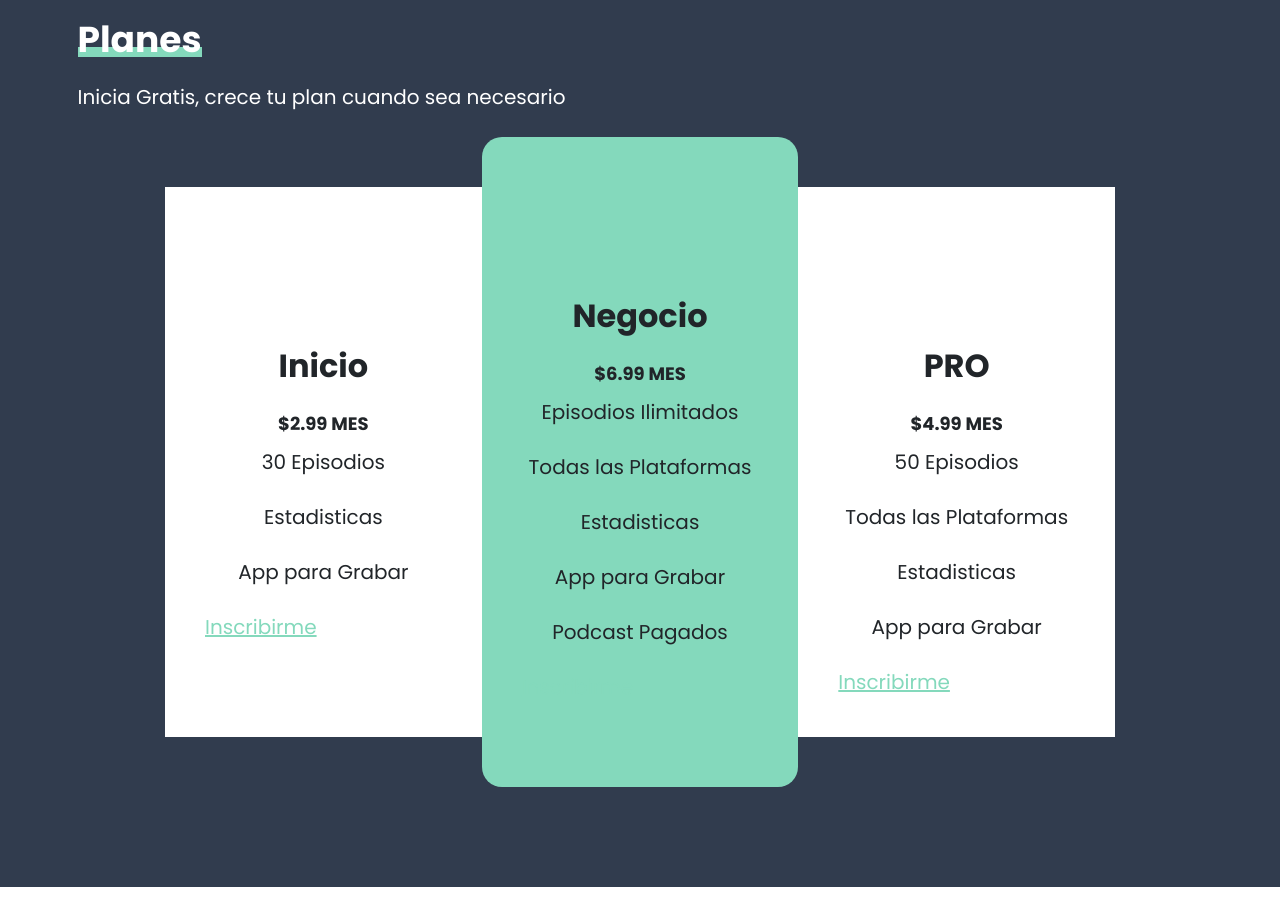
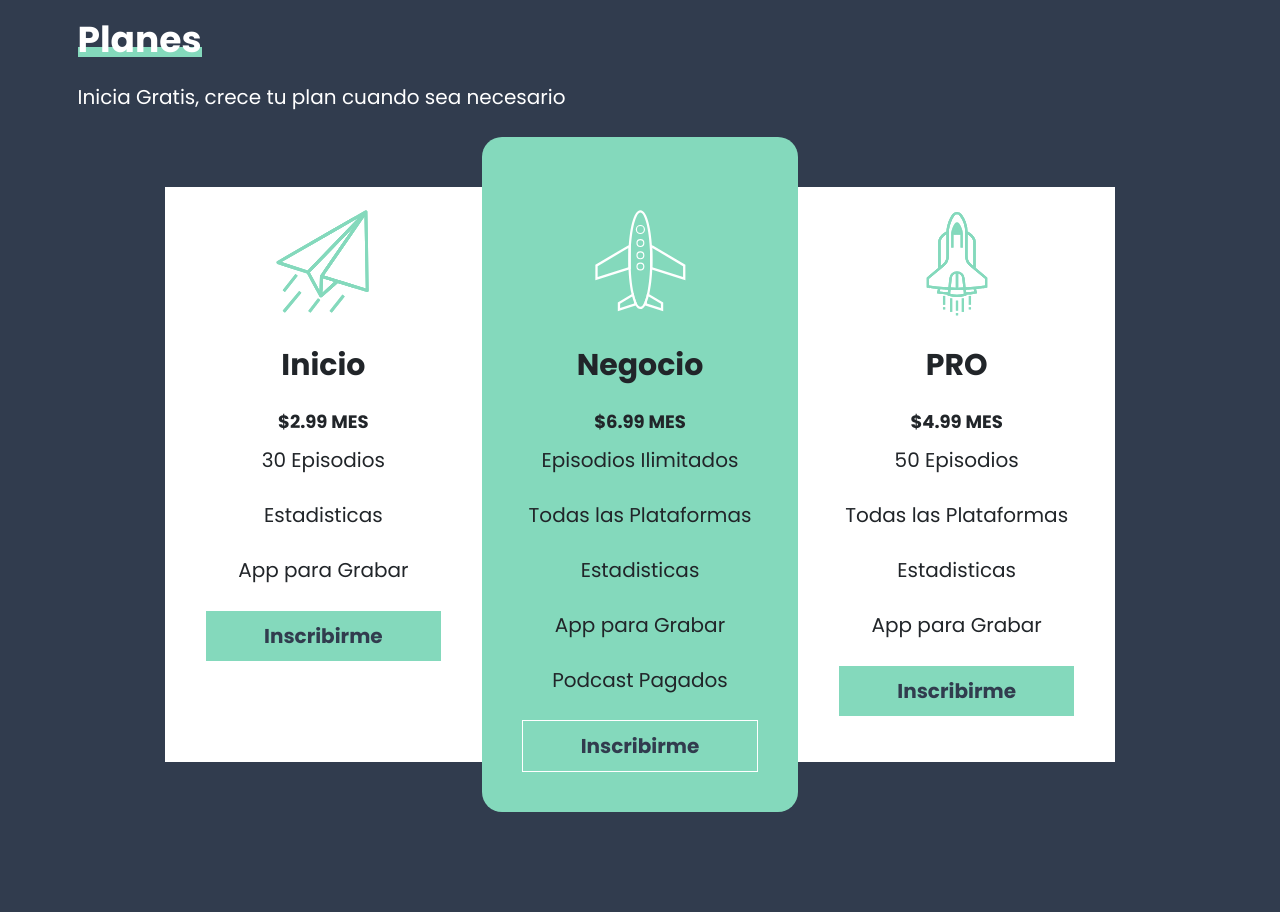
Before and after one commit to xandro2021/BootstrapPodcast, a website: page index.html in a window 1280 px wide. Shown: the part 3560-4472 px from the top of the page. Before the commit the page ends 4447 px from the top, so only its background shows below. Drawn offline with Linux system fonts and the light colour scheme.

Commit message:
Create and style the plans section

```diff
--- a/src/scss/_custom.scss
+++ b/src/scss/_custom.scss
@@ -24,7 +24,7 @@ $font-family-sans-serif: 'Poppins', sans-serif;
 $font-size-root: 62.5%;
 $h1-font-size: 4.5rem;
 $h2-font-size: 3.6rem;
-$h3-font-size: 3.2rem;
+$h3-font-size: 3rem;
 $font-size-base: 2rem;
 
 // Espaciado
--- a/src/scss/componentes/_botones.scss
+++ b/src/scss/componentes/_botones.scss
@@ -29,3 +29,12 @@
         display: inline-block;
     }
 }
+
+.boton-plan {
+    @extend .btn-header;
+    border: 1px $white solid;
+
+    @include media-breakpoint-up(md) {
+        display: block;
+    }
+}
--- a/src/scss/ui/_planes.scss
+++ b/src/scss/ui/_planes.scss
@@ -1,5 +1,7 @@
 @use '../custom' as *;
 @use 'utils/mixins' as m;
+
+$separacion: 5rem;
 
 .planes {
     h2 {
@@ -9,18 +11,38 @@
 
 .plan {
     padding: 16rem 4rem 4rem 4rem;
+    border-bottom: 1px solid #e1e1e1;
 
+    @include media-breakpoint-up(md) {
+        border: none;
+        @include transition(scale 300ms ease);
+        &:hover {
+            scale: 1.1;
+        }
+    }
     .precio {
         font-size: 1.8rem;
         font-weight: 700;
         text-transform: uppercase;
     }
 
+    &.inicio {
+        @include m.bgIcono('../img/icono_inicio.svg');
+    }
+
     &.negocio {
+        @include m.bgIcono('../img/icono_negocio.svg');
         @include media-breakpoint-up(md) {
-            margin-top: -5rem;
-            margin-bottom: -5rem;
+            margin-top: -#{$separacion};
+            margin-bottom: -#{$separacion};
             border-radius: 2rem;
+            z-index: 1;
+            padding-top: calc(16rem + #{$separacion});
+            background-position-y: calc(2rem + #{$separacion});
         }
     }
+
+    &.pro {
+        @include m.bgIcono('../img/icono_pro.svg');
+    }
 }
--- a/src/scss/utils/_mixins.scss
+++ b/src/scss/utils/_mixins.scss
@@ -5,6 +5,13 @@
     background-repeat: no-repeat;
     background-size: cover;
     background-position: top center;
+}
+
+@mixin bgIcono($url) {
+    background-image: url($url);
+    background-size: 10rem;
+    background-position: 50% 2rem;
+    background-repeat: no-repeat;
 }
 
 @mixin headingBorder($colorTexto, $colorLinea) {
```
Also changed, not shown: build/css/app.css, build/img/interpolacion.png (added), 1 other file.
